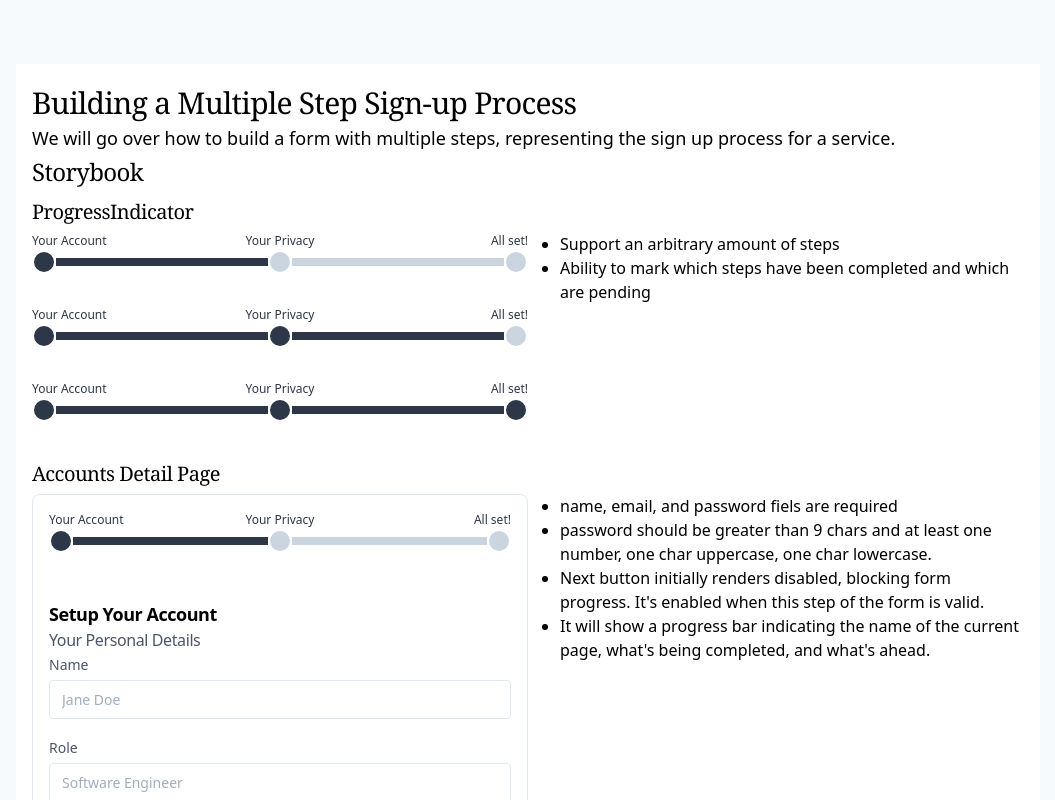
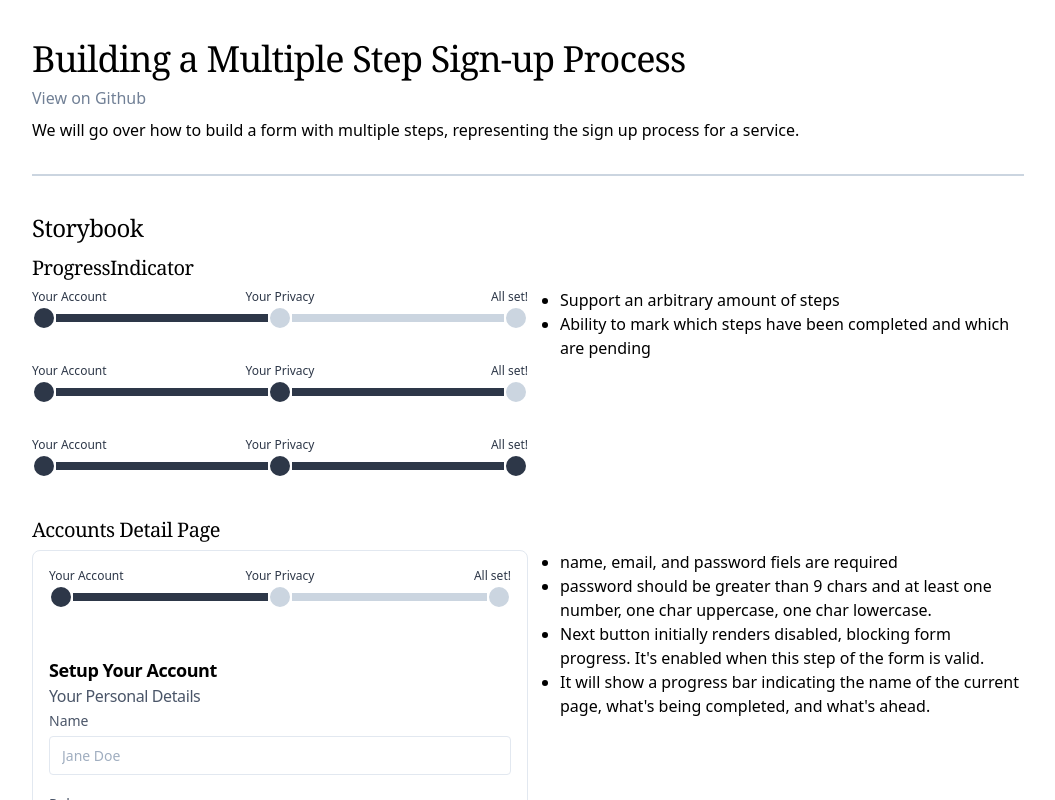
Before and after one commit to vicentereig/multiple-page-form-demo, a React (Create React App) app: page / in a window 1280 px wide. Shown: the top 800 px of the page, without its empty margins (112-1167 px from the left). Built offline with nearby package versions, Linux system fonts and the light colour scheme; what @tailwindcss/custom-forms would draw is missing.

Commit message:
Main document styles.

```diff
--- a/src/App.js
+++ b/src/App.js
@@ -5,7 +5,7 @@ import './App.css'
 
 function App() {
   return (
-   <div className="font-sans antialiased w-4/5 mx-auto bg-white my-16">
+   <div className="font-sans antialiased w-4/5 mx-auto bg-white">
      <Home/>
    </div>
   )
--- a/src/Pages/Home.jsx
+++ b/src/Pages/Home.jsx
@@ -16,11 +16,13 @@ const Home = () => {
 
   return (
     <article className="p-4">
-      <header className="">
-        <h1 className="font-serif tracking-tight font-medium text-3xl">Building a Multiple Step Sign-up Process</h1>
-        <p className="font-light text-lg">
+      <header className="border-b-2 border-gray-400 pb-8 mb-8">
+        <h1 className="font-serif tracking-tight font-medium text-4xl leading-normal pt-4">Building a Multiple Step Sign-up Process</h1>
+        <a href="https://github.com/vicentereig/multiple-page-form-demo" class="text-gray-600">View on Github</a>
+        <p className="font-light text-md pt-2">
           We will go over how to build a form with multiple steps, representing
-          the sign up process for a service.</p>
+          the sign up process for a service.
+        </p>
       </header>
 
       <h2 className="font-serif tracking-tight text-2xl font-medium leading-10">Storybook</h2>
--- a/src/index.css
+++ b/src/index.css
@@ -3,5 +3,5 @@
 @tailwind utilities;
 
 body {
-    @apply .bg-gray-100;
+    @apply .bg-white;
 }
```
Also changed, not shown: src/App.css.
